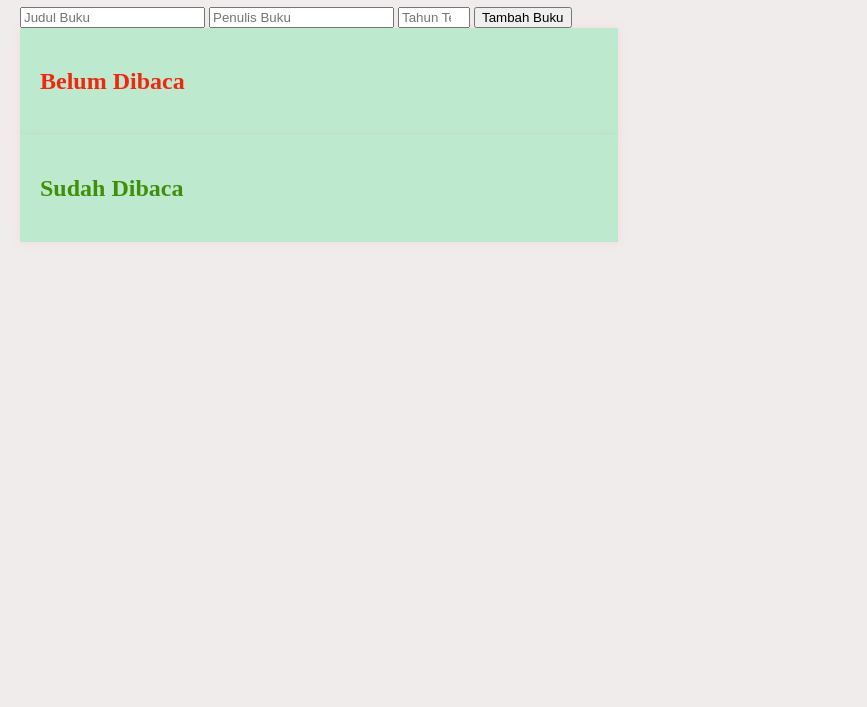
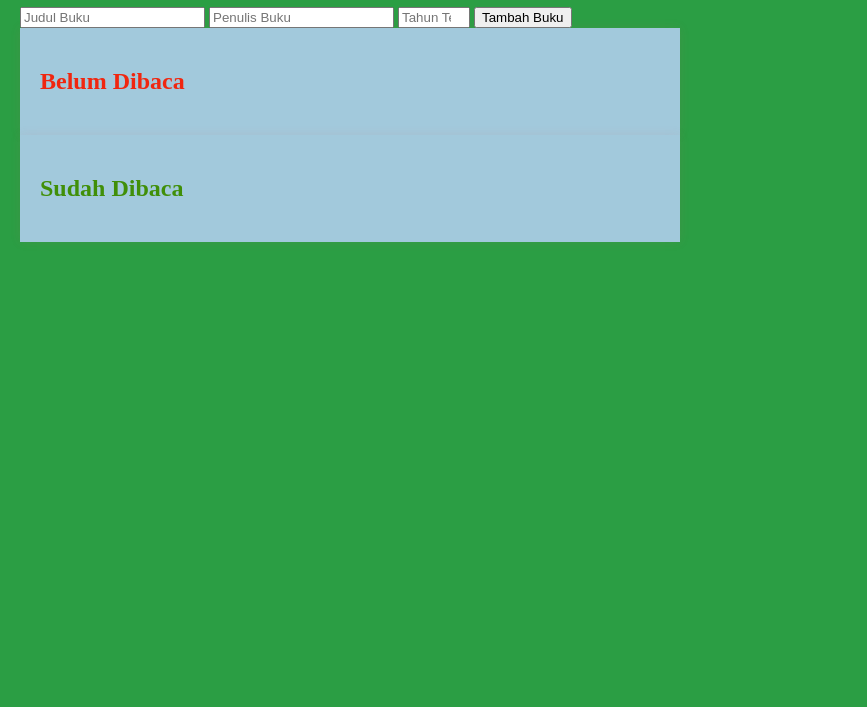
Before and after one commit to denrftea/Dicfrontend, a plain HTML site: page index.html in a window 1280 px wide. Shown: the part 93-800 px from the top of the page, without its empty margins (0-867 px from the left). Drawn offline with Linux system fonts and the light colour scheme.

Commit message:
Update ke 1 style.

```diff
--- a/css/style.css
+++ b/css/style.css
@@ -2,7 +2,7 @@ body {
     font-family: 'Times New Roman', Times, serif, sans-serif;
     margin: 0;
     padding: 20px;
-    background-color: hsl(12, 14%, 93%);
+    background-color: hwb(133 17% 38%);
 
 }
 
@@ -32,8 +32,8 @@ h1 {
 }
 
 .shelf {
-    width: 45%;
-    background: #bdeace;
+    width: 50%;
+    background: #a2c9dc;
     padding: 20px;
     box-shadow: 0 0 10px #d85e5e1a;
 }
@@ -43,7 +43,7 @@ h1 {
     justify-content: space-between;
     margin: 10px 0;
     padding: 10px;
-    background: #e2e2e2;
+    background: #826161;
 }
 
 .book-item button {
```
